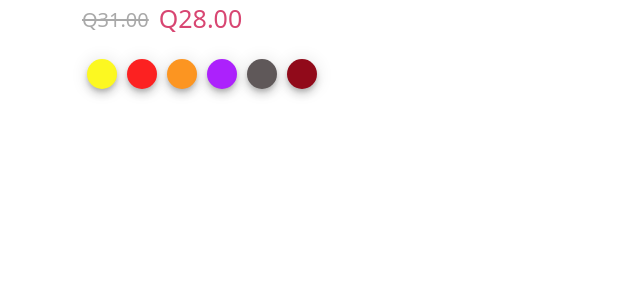
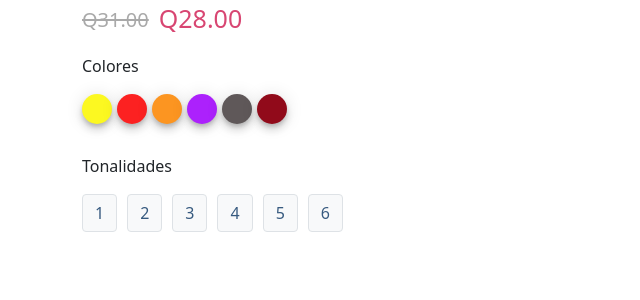
Before and after one commit to B3rert/E-CommerceAngularDemo, an Angular app: page /pruebas in a window 1280 px wide. Shown: the top 300 px of the page, without its empty margins (0-640 px from the left). Built offline with nearby package versions, Linux system fonts and the light colour scheme.

Commit message:
tonaioldades y colores

```diff
--- a/src/app/component/pruebas-component/pruebas-component.component.css
+++ b/src/app/component/pruebas-component/pruebas-component.component.css
@@ -23,10 +23,22 @@
 .button_color{
     width: 30px !important;
     height: 30px;
-    margin: 5px;
+    margin-right: 5px;
+    padding: none;
 }
 
 .color_tooltip{
     font-size: 35px;
     color: #FCF821;
 }
+
+
+.btn_tonos{
+    color:  #375a7f;
+    margin-right: 10px;
+}
+
+.padd_20{
+    margin-top: 30px;
+    padding: none;
+}
--- a/src/app/component/pruebas-component/pruebas-component.component.html
+++ b/src/app/component/pruebas-component/pruebas-component.component.html
@@ -12,6 +12,7 @@
     <div class="row">
         <div class="col">
             <!--<fa-icon class="color_tooltip" [icon]="faSquare"></fa-icon>-->
+            <p>Colores</p>
             <button class="button_color" mat-mini-fab matTooltip="Amarillo" matTooltipPosition="above" style="background: #FCF821;"></button>
             <button class="button_color" mat-mini-fab matTooltip="Rojo" matTooltipPosition="above" style="background: #FC2121;"></button>
             <button class="button_color" mat-mini-fab matTooltip="Naranja" matTooltipPosition="above" style="background: #FC9521;"></button>
@@ -21,4 +22,16 @@
 
         </div>
     </div>
+
+    <div class="row">
+        <div class="col">
+            <p class="padd_20">Tonalidades</p>
+            <button type="button" class="btn btn-light border btn_tonos">1</button>
+            <button type="button" class="btn btn-light border btn_tonos">2</button>
+            <button type="button" class="btn btn-light border btn_tonos">3</button>
+            <button type="button" class="btn btn-light border btn_tonos">4</button>
+            <button type="button" class="btn btn-light border btn_tonos">5</button>
+            <button type="button" class="btn btn-light border btn_tonos">6</button>
+        </div>
+    </div>
 </div>
```
Also changed, not shown: src/app/app.routes.ts (+4 -4 lines).
